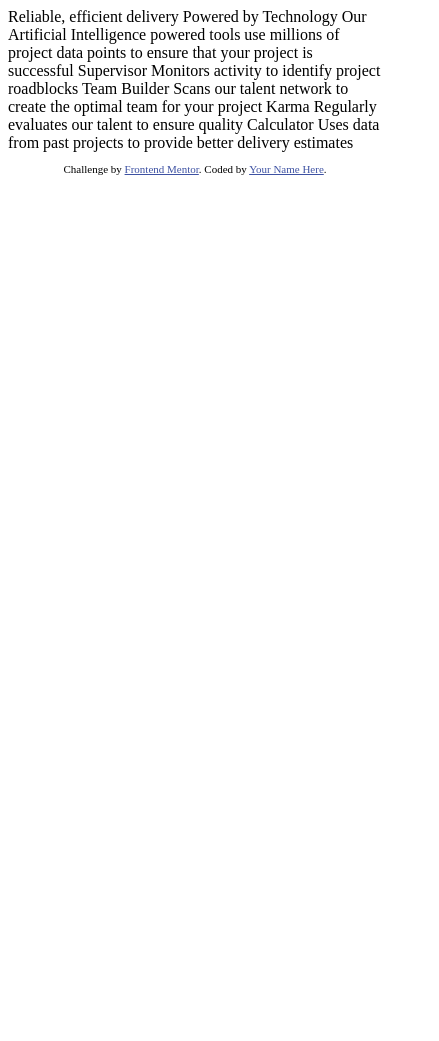
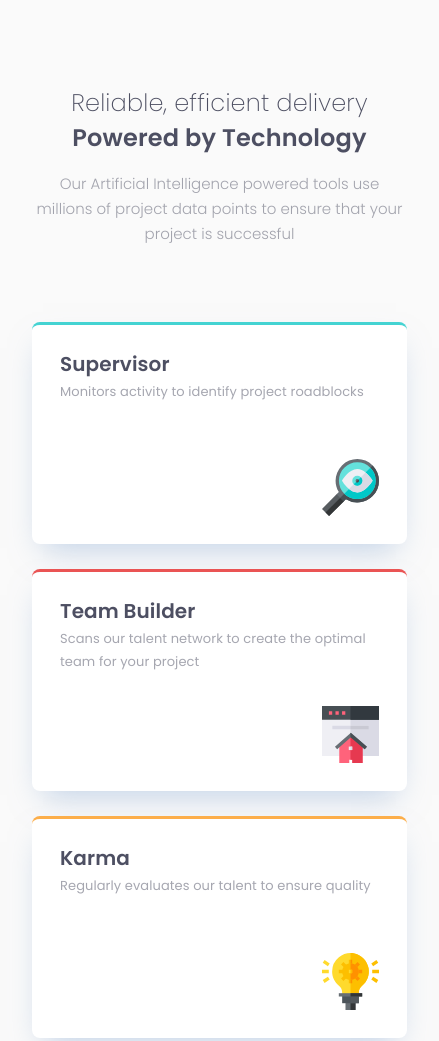
Before and after one commit to dlemvigh/frontend-mentor-four-card-feature, a plain HTML site: page index.html in a window 390 px wide. Shown: the top 1041 px of the page, 439 px wide, since content can reach past the window. Before the commit the page ends 844 px from the top, so only its background shows below. Drawn offline with Linux system fonts and the light colour scheme.

Commit message:
Mobile design

```diff
--- a/index.html
+++ b/index.html
@@ -1,45 +1,159 @@
 <!DOCTYPE html>
 <html lang="en">
+
 <head>
   <meta charset="UTF-8">
-  <meta name="viewport" content="width=device-width, initial-scale=1.0"> <!-- displays site properly based on user's device -->
+  <meta name="viewport" content="width=device-width, initial-scale=1.0">
+  <!-- displays site properly based on user's device -->
 
   <link rel="icon" type="image/png" sizes="32x32" href="./images/favicon-32x32.png">
-
+  <link rel="preconnect" href="https://fonts.googleapis.com">
+  <link rel="preconnect" href="https://fonts.gstatic.com" crossorigin>
+  <link
+    href="https://fonts.googleapis.com/css2?family=Fraunces:ital,opsz,wght@0,9..144,100..900;1,9..144,100..900&family=Montserrat:ital,wght@0,100..900;1,100..900&family=Outfit:wght@700&family=Poppins:ital,wght@0,100;0,200;0,300;0,400;0,500;0,600;0,700;0,800;0,900;1,100;1,200;1,300;1,400;1,500;1,600;1,700;1,800;1,900&family=Roboto:ital,wght@0,100..900;1,100..900&display=swap"
+    rel="stylesheet">
   <title>Frontend Mentor | Four card feature section</title>
 
   <!-- Feel free to remove these styles or customise in your own stylesheet 👍 -->
   <style>
-    .attribution { font-size: 11px; text-align: center; }
-    .attribution a { color: hsl(228, 45%, 44%); }
+    :root {
+      --color-background: #FAFAFA;
+      --color-red: #EA5454;
+      --color-teal: #44D3D2;
+      --color-yellow: #FCAE4A;
+      --color-blue: #549EF2;
+      --color-grey: #4D4F62;
+    }
+
+    body {
+      background-color: var(--color-background);
+      margin: 0;
+      font-family: "Poppins", sans-serif;
+      color: var(--color-grey);
+    }
+
+    main {
+      margin: 0 auto;
+      padding: 85px 32px 78px;
+      width: 375px;
+    }
+
+    .intro {
+      text-align: center;
+      margin-bottom: 76px;
+    }
+
+    .intro-title {
+      font-size: 24px;
+      letter-spacing: .17px;
+      margin: 0;
+    }
+
+    .intro-title-1 {
+      font-weight: 200;
+    }
+    .intro-title-2 {
+      font-weight: 600;
+      margin-bottom: 16px;
+    }
+    .intro-subtext {
+      font-size: 15px;
+      font-weight: 300;
+      line-height: 25px;
+      opacity: .5;
+    }
+
+    .card-list {
+      display: flex;
+      flex-direction: column;
+      gap: 25px;
+    }
+
+    .card {
+      height: 222px; /* TODO is static height needed? */
+      box-sizing: border-box;
+      border-radius: 8px;
+      background-color: #FFF;
+      box-shadow: 0px 15px 30px -11px #83A6D280;
+      padding: 28px;
+
+      font-size: 13px;
+      font-weight: 400;
+      line-height: 23px;
+      letter-spacing: .09px;
+
+      position: relative;
+    }
+    .card-teal {
+      border-top: 3.5px solid var(--color-teal);
+    }
+    .card-red {
+      border-top: 3.5px solid var(--color-red);
+    }
+    .card-yellow {
+      border-top: 3.5px solid var(--color-yellow);
+    }
+    .card-blue {
+      border-top: 3.5px solid var(--color-blue);
+    }
+
+    .card-title {
+      margin: 0 0 4px;
+      font-weight: 600;
+      font-size: 20px;
+    }
+    .card-text {
+      opacity: .5;
+    }
+
+    .card-icon {
+      position: absolute;
+      display: block;
+      width: 57px;
+      height: 57px;
+      bottom: 28px;
+      right: 28px;
+    }
   </style>
 </head>
+
 <body>
 
-  Reliable, efficient delivery
-  Powered by Technology
+  <main>
+    <div class="intro">
+      <h1 class="intro-title intro-title-1">Reliable, efficient delivery</h1>
+      <h2 class="intro-title intro-title-2">Powered by Technology</h2>
 
-  Our Artificial Intelligence powered tools use millions of project data points
-  to ensure that your project is successful
+      <div class="intro-subtext">Our Artificial Intelligence powered tools use millions of project data points
+        to ensure that your project is successful</div>
+    </div>
 
-  Supervisor
-  Monitors activity to identify project roadblocks
+    <div class="card-list">
+      <section class="card card-teal">
+        <h2 class="card-title">Supervisor</h2>
+        <div class="card-text">Monitors activity to identify project roadblocks</div>
+        <img class="card-icon" src="./images/icon-supervisor.svg" alt="Supervisor icon">
+      </section>
 
-  Team Builder
-  Scans our talent network to create the optimal team for your project
+      <section class="card card-red">
+        <h2 class="card-title">Team Builder</h2>
+        <div class="card-text"> Scans our talent network to create the optimal team for your project</div>
+        <img class="card-icon" src="./images/icon-team-builder.svg" alt="Team Builder icon">
+      </section>
 
-  Karma
-  Regularly evaluates our talent to ensure quality
+      <section class="card card-yellow">
+        <h2 class="card-title">Karma</h2>
+        <div class="card-text">Regularly evaluates our talent to ensure quality</div>
+        <img class="card-icon" src="./images/icon-karma.svg" alt="Karma icon">
+      </section>
 
-  Calculator
-  Uses data from past projects to provide better delivery estimates
+      <section class="card card-blue">
+        <h2 class="card-title">Calculator</h2>
+        <div class="card-text">Uses data from past projects to provide better delivery estimates</div>
+        <img class="card-icon" src="./images/icon-calculator.svg" alt="Calculator icon">
+      </section>
+    </div>
+  </main>
+</body>
 
-
-  <footer>
-    <p class="attribution">
-      Challenge by <a href="https://www.frontendmentor.io?ref=challenge" target="_blank">Frontend Mentor</a>.
-      Coded by <a href="#">Your Name Here</a>.
-    </p>
-  </footer>
-</body>
 </html>
```
